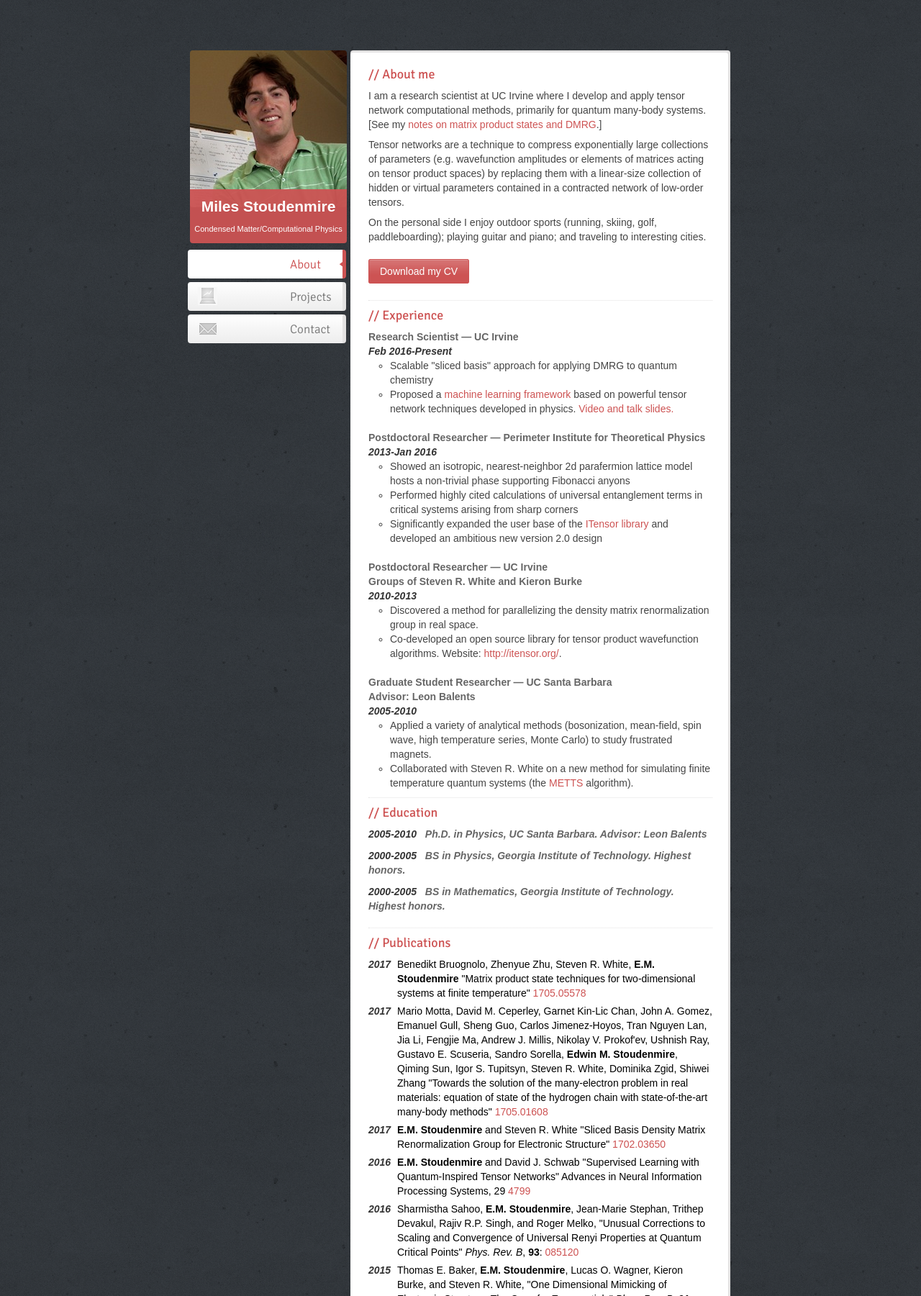
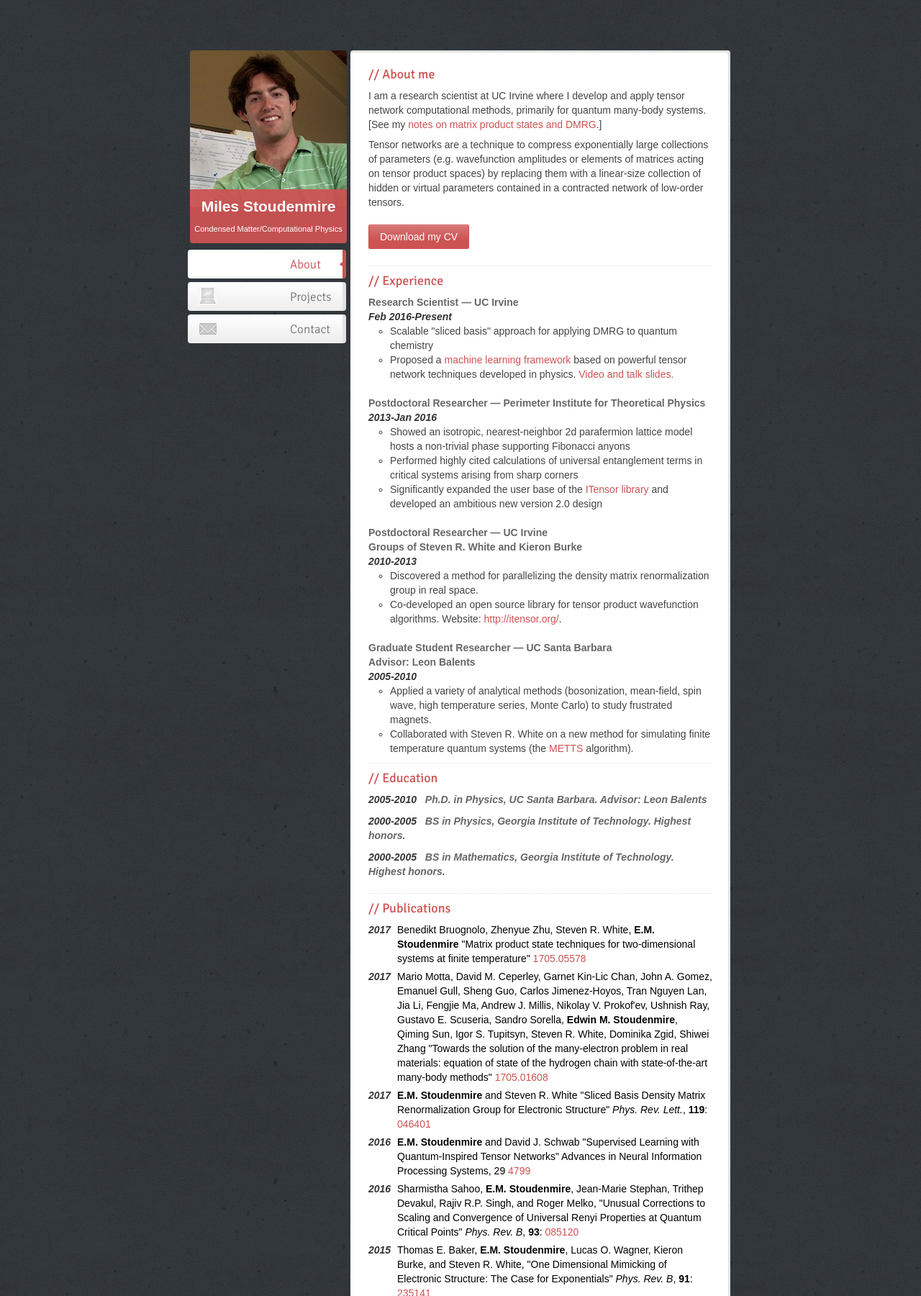
Before and after one commit to emstoudenmire/homepage, a plain HTML site: page index.html in a window 1280 px wide. Shown: the top 1801 px of the page at 72% size. Drawn offline with Linux system fonts and the light colour scheme; some packages are replaced by stand-ins of ours.

Commit message:
Updated a paper

```diff
--- a/index.html
+++ b/index.html
@@ -129,10 +129,6 @@
                 gapped system and provide a framework for <a href="http://prb.aps.org/abstract/PRB/v85/i7/e075125" target="_blank">classifying one-dimensional gapped phases</a>.
                 </p>
                 -->
-				<p>
-                On the personal side I enjoy outdoor sports (running, skiing, golf, paddleboarding);
-                playing guitar and piano; and traveling to interesting cities.
-                </p>
                 </br>
                 <a  class="vcardButton" href="emstoudenmire_cv.pdf">Download my CV</a></br>
                 </br>
@@ -243,7 +239,8 @@
                         <div class="paper">
                         <b>E.M. Stoudenmire</b> and Steven R. White
                         "Sliced Basis Density Matrix Renormalization Group for Electronic Structure"
-                        <a href="https://arxiv.org/abs/1702.03650" target="_blank">1702.03650</a>
+                        <i>Phys. Rev. Lett.</i>, <b>119</b>:
+                        <a href="http://dx.doi.org/10.1103/PhysRevLett.119.046401" target="_blank">046401</a>
                         </div>
 
                         <span class="year">2016</span>
```
